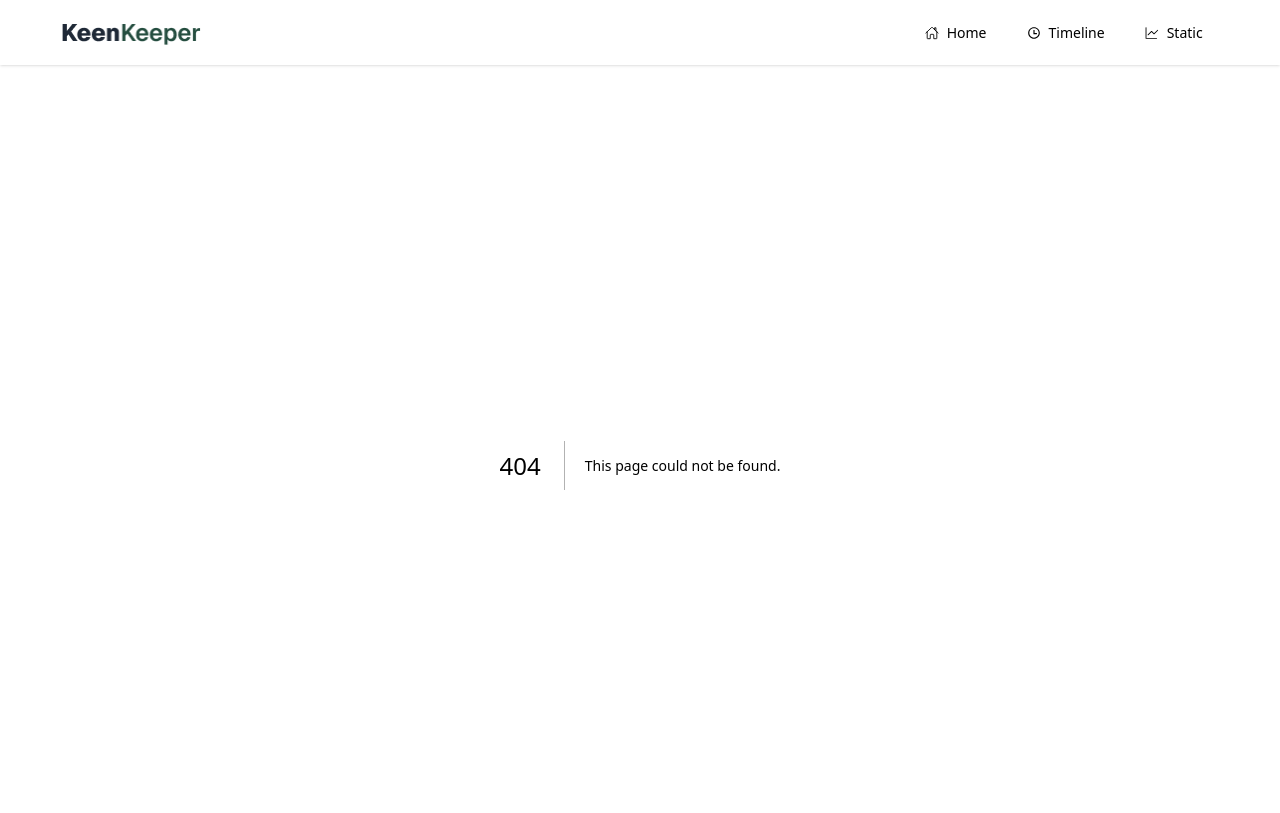
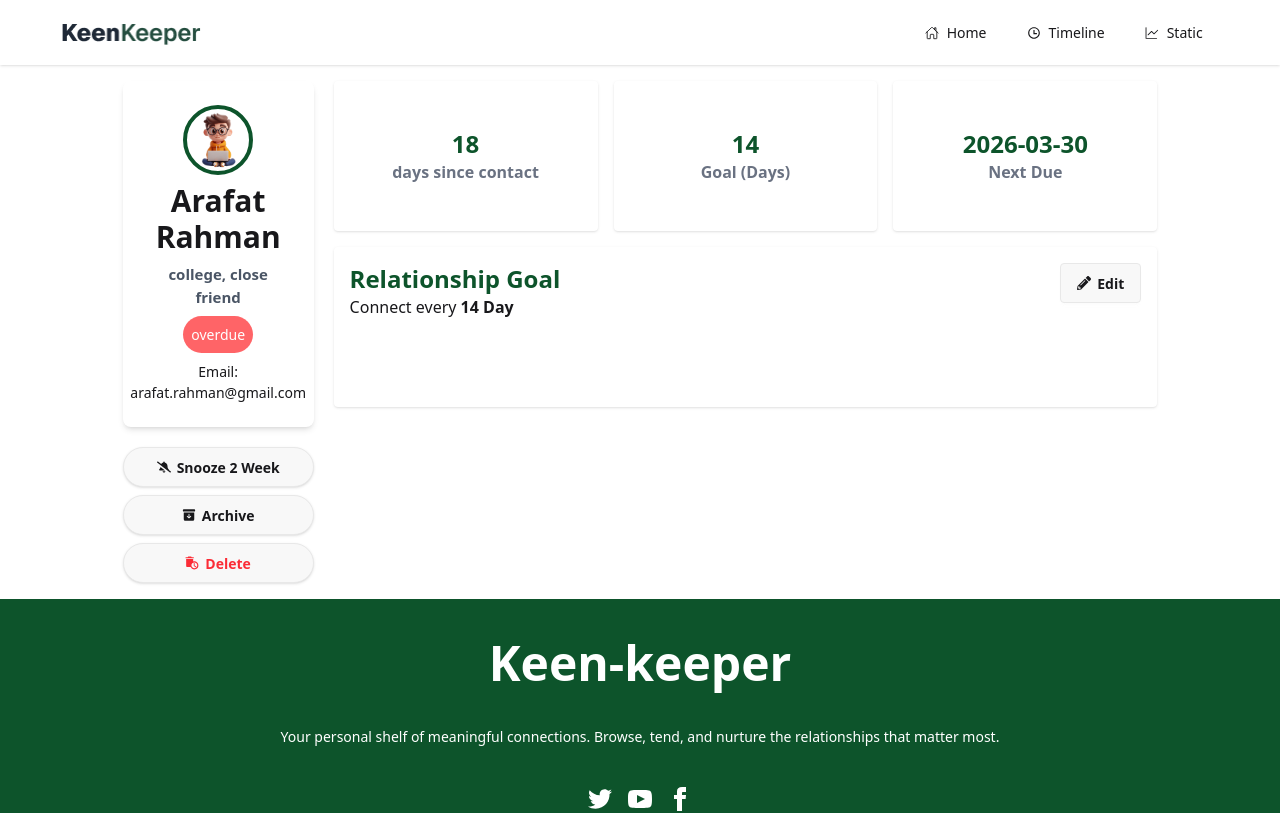
Before and after one commit to Nickroy12/kin-keeper, a Next.js app: page /details/1 in a window 1280 px wide. Before the commit this address had no page. Shown: the top 813 px of the page. Built offline with nearby package versions, Linux system fonts and the light colour scheme.

Commit message:
Grid problem slove

```diff
--- a/public/friends.json
+++ b/public/friends.json
@@ -61,7 +61,7 @@
   },
   {
     "id": 6,
-    "name": "Mariam Chowdhury",
+    "name": "Maria Akter",
     "picture": "/images/av-6.png",
     "email": "mariam.chy@gmail.com",
     "days_since_contact": 3,
--- a/src/app/Home/Count.jsx
+++ b/src/app/Home/Count.jsx
@@ -2,6 +2,30 @@ import React from 'react'
 
 export const Count = () => {
   return (
-    <div></div>
+    <div className="w-10/12 mx-auto">
+      <div className="grid grid-cols-4 gap-4">
+
+        <div className="flex justify-center flex-col items-center h-[100px] shadow rounded">
+          <h1 className="text-2xl font-bold text-green-900">10</h1>
+          <p className='text-gray-500 font-semibold' >Total Friend</p>
+        </div>
+
+        <div className="flex justify-center flex-col items-center h-[100px] shadow rounded">
+          <h1 className="text-2xl font-bold text-green-900">3</h1>
+           <p className='text-gray-500 font-semibold' >On track</p>
+        </div>
+
+        <div className="flex justify-center flex-col items-center h-[100px] shadow rounded">
+          <h1 className="text-2xl font-bold text-green-900">6</h1>
+           <p className='text-gray-500 font-semibold' >Need Attention</p>
+        </div>
+
+        <div className="flex justify-center flex-col items-center h-[100px] shadow rounded">
+          <h1 className="text-2xl font-bold text-green-900">12</h1>
+           <p className='text-gray-500 font-semibold' >Interaction this month</p>
+        </div>
+
+      </div>
+    </div>
   )
 }
--- a/src/app/Home/Friend.jsx
+++ b/src/app/Home/Friend.jsx
@@ -5,8 +5,12 @@ export default async function Friend() {
   const friends = await res.json()
 
   return (
-    <div className="p-3 w-10/12 mx-auto grid md:grid-cols-3 gap-4">
+<div className="">
+    <div className="divider"></div>
+      <div className="p-3 w-10/12 mx-auto grid md:grid-cols-4 gap-4">
+
       {friends.map((friend , i) => <Card key={i} friend={friend}/>)}
     </div>
+</div>
   )
 }
--- /dev/null
+++ b/src/app/details/[id]/page.jsx
@@ -0,0 +1,75 @@
+import Image from "next/image";
+import { FaBellSlash, FaPencilAlt } from "react-icons/fa";
+import { IoArchive } from "react-icons/io5";
+import { MdAutoDelete } from "react-icons/md";
+
+export default async function DetailsPage({ params }) {
+  const { id } = await params;
+
+  const res = await fetch('http://localhost:3000/friends.json');
+  const data = await res.json();
+
+  const friend = data.find(f => f.id == id);
+
+  return (
+    <div className="w-10/12 m-auto p-4">
+      <div className="grid md:grid-cols-5 gap-5">
+         <div className="">
+          <div  className="card shadow-md space-y-2">
+           <div className="card-body items-center text-center">
+             <figure>
+                 <Image src={friend.picture} width={70} height={70} className='rounded-full border-4 border-green-900' alt={friend.name}/>
+             </figure>
+             <h2 className="card-title text-3xl">{friend.name}</h2>
+
+             <div className="card-actions justify-end">
+            <p className="text-[15px] text-gray-600 font-bold">
+  {friend.tags.join(', ')}
+</p>
+
+             </div>
+             <button  className={` ${friend.status === 'on-track'? "bg-green-700" : friend.status === 'almost due' ? "bg-amber-400": 'bg-red-400'} text-white rounded-4xl p-2 `} >{friend.status}</button>
+             <p>Email: {friend.email}</p>
+           </div>
+         </div>
+         </div>
+         <div className=" col-span-4">
+                <div className="grid grid-cols-3  gap-4">
+
+        <div className="flex justify-center flex-col items-center h-[150px] shadow rounded">
+          <h1 className="md:text-2xl text-xl font-bold text-green-900">{friend.days_since_contact}</h1>
+          <p className='text-gray-500 font-semibold text-center' >days since contact</p>
+        </div>
+
+        <div className="flex justify-center flex-col items-center h-[150px] shadow rounded">
+          <h1 className="md:text-2xl text-xl font-bold text-green-900">{friend.goal}</h1>
+           <p className='text-gray-500  font-semibold' >Goal (Days)</p>
+        </div>
+
+        <div className="flex justify-center flex-col items-center h-[150px] shadow rounded">
+          <h1 className="md:text-2xl text-xl font-bold text-green-900">{friend.next_due_date}</h1>
+           <p className='text-gray-500 font-semibold' >Next Due</p>
+        </div>
+
+        <div className=" md:col-span-3 col-span-2 h-[160px] flex justify-between shadow rounded p-4">
+         <div>
+          <h1 className="text-2xl font-bold text-green-900">Relationship Goal</h1>
+          <p>Connect every <b>{friend.goal} Day</b></p>
+         </div>
+         <button className="btn"><FaPencilAlt />Edit</button>
+        </div>
+
+      </div>
+         </div>
+         <div className="space-y-2 flex gap-4 md:block">
+          <button className="btn md:w-full  rounded-4xl shadow"><FaBellSlash /> Snooze 2 Week</button>
+          <button className="btn md:w-full rounded-4xl shadow"><IoArchive /> Archive</button>
+          <button className="btn md:w-full rounded-4xl text-red-500 shadow"><MdAutoDelete /> Delete</button>
+         </div>
+           <div className=" col-span-4">
+
+           </div>
+      </div>
+    </div>
+  );
+}
--- /dev/null
+++ b/src/app/not-found.jsx
@@ -0,0 +1,14 @@
+import Image from "next/image"
+import errorPng from '../../public/App-Error.png'
+import Link from "next/link"
+
+ const NotFoundPage = () => {
+  return (
+    <div className="h-screen flex flex-col justify-center items-center space-y-3">
+       <Image src={errorPng} width={200} height={200} alt="eror"/>
+       <h2 className="text-5xl font-bold text-green-800">404 Error</h2>
+       <Link href='/'><button className="btn bg-green-800 text-white">Home</button></Link>
+    </div>
+  )
+}
+export default NotFoundPage
--- a/src/app/ui/Card.jsx
+++ b/src/app/ui/Card.jsx
@@ -1,10 +1,11 @@
 import Image from 'next/image'
+import Link from 'next/link'
 import React from 'react'
 
 export const Card = ({friend}) => {
   return (
     <div>
-        <div className="card shadow-md">
+       <Link href={`/details/${friend.id}`}> <div  className="card shadow-md space-y-2">
   <div className="card-body items-center text-center">
     <figure>
         <Image src={friend.picture} width={70} height={70} className='rounded-full border-4 border-green-900' alt={friend.name}/>
@@ -19,9 +20,11 @@ export const Card = ({friend}) => {
 
             )
         }
+
     </div>
+    <button  className={` ${friend.status === 'on-track'? "bg-green-700" : friend.status === 'almost due' ? "bg-amber-400": 'bg-red-400'} text-white rounded-4xl p-2 `} >{friend.status}</button>
   </div>
-</div>
+</div></Link>
     </div>
   )
 }
```
Also changed, not shown: public/App-Error.png (added), 1 other file (tests, documents, lock files or other folders).
